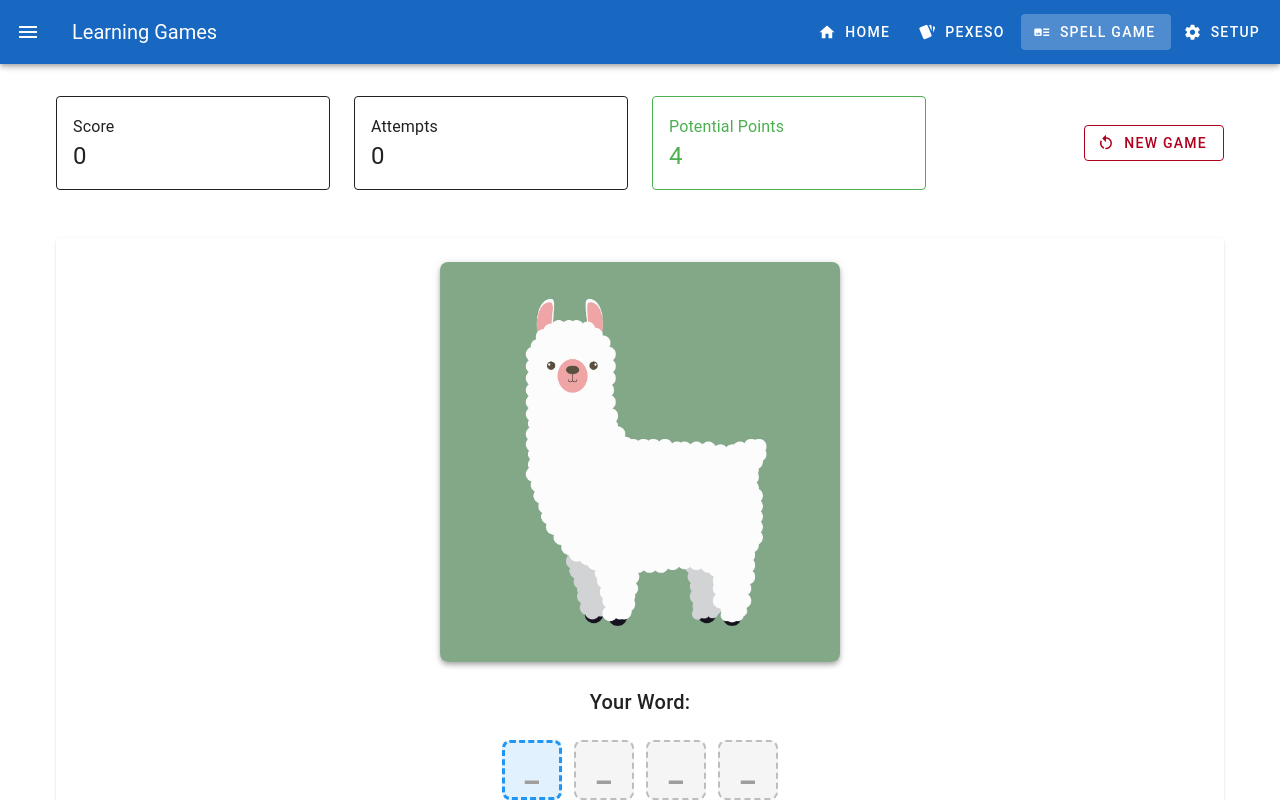
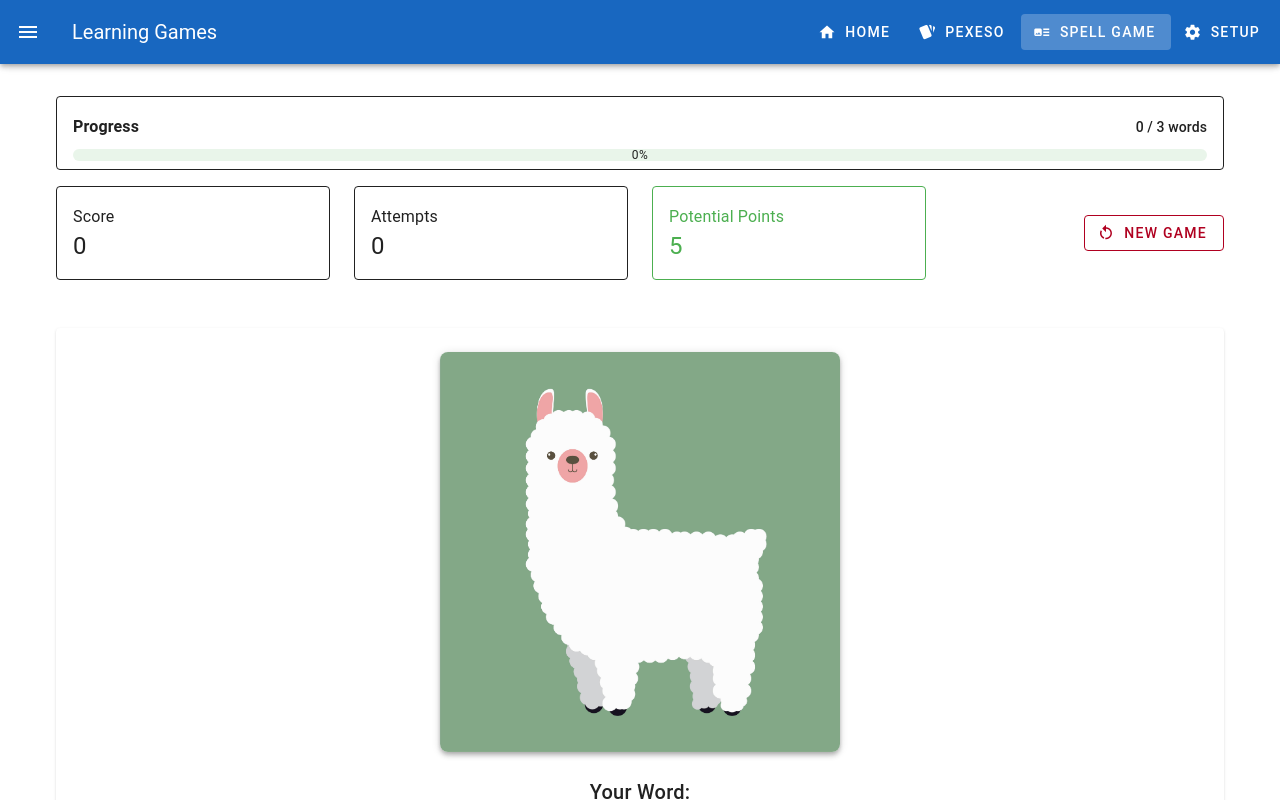
Before and after one commit to buksy90/words-pexeso, a Nuxt app: page /spell-game in a window 1280 px wide. Both pictures are taken after a click on the element 639 px from the left and 370 px from the top of the page. Shown: the top 800 px of the page. Built offline with nearby package versions, Linux system fonts and the light colour scheme; a web font is replaced by a local one.

Commit message:
Improved scoring

```diff
--- a/composables/useSpellGame.ts
+++ b/composables/useSpellGame.ts
@@ -31,6 +31,8 @@ export const useSpellGame = () => {
   const difficulty = ref<Difficulty>('easy')
   const currentRoundAttempts = ref(0)
   const potentialPoints = ref(0)
+  const completedWords = ref<Set<string>>(new Set())
+  const totalWords = ref(0)
 
   // Computed properties
   const targetWord = computed(() => currentThing.value?.word || '')
@@ -91,7 +93,10 @@ export const useSpellGame = () => {
     isCorrect.value = null
     activePosition.value = 0
     currentRoundAttempts.value = 0
-    potentialPoints.value = thing.word.length
+
+    // Calculate potential points based on word length and difficulty bonus
+    const difficultyBonus = difficulty.value === 'medium' ? 1 : difficulty.value === 'hard' ? 2 : 0
+    potentialPoints.value = thing.word.length + difficultyBonus
 
     // Create letter tiles from the word
     const wordLetters = thing.word.split('')
@@ -121,6 +126,9 @@ export const useSpellGame = () => {
     difficulty.value = selectedDifficulty
     attempts.value = 0
     score.value = 0
+    completedWords.value = new Set()
+    const { thingsCount } = useThings()
+    totalWords.value = thingsCount.value
     initRound()
   }
 
@@ -211,6 +219,10 @@ export const useSpellGame = () => {
       // Award points: 1 per letter, minus penalty for failed attempts
       const pointsEarned = Math.max(1, potentialPoints.value)
       score.value += pointsEarned
+      // Track completed word
+      if (currentThing.value) {
+        completedWords.value.add(currentThing.value.word)
+      }
     } else {
       // Decrease potential points for next attempt, but keep minimum of 1
       potentialPoints.value = Math.max(1, potentialPoints.value - 1)
@@ -253,6 +265,11 @@ export const useSpellGame = () => {
     activePosition: computed(() => activePosition.value),
     difficulty: computed(() => difficulty.value),
     potentialPoints: computed(() => potentialPoints.value),
+    completedWordsCount: computed(() => completedWords.value.size),
+    totalWords: computed(() => totalWords.value),
+    progressPercentage: computed(() =>
+      totalWords.value > 0 ? Math.round((completedWords.value.size / totalWords.value) * 100) : 0
+    ),
 
     // Computed
     targetWord,
--- a/pages/spell-game/index.vue
+++ b/pages/spell-game/index.vue
@@ -63,6 +63,26 @@
 
     <!-- Game Screen -->
     <template v-else>
+      <!-- Progress Bar -->
+      <v-card class="mb-4" variant="outlined">
+        <v-card-text class="pb-2">
+          <div class="d-flex justify-space-between align-center mb-2">
+            <span class="text-subtitle-1 font-weight-bold">Progress</span>
+            <span class="text-subtitle-2">{{ completedWordsCount }} / {{ totalWords }} words</span>
+          </div>
+          <v-progress-linear
+            :model-value="progressPercentage"
+            color="success"
+            height="12"
+            rounded
+          >
+            <template v-slot:default>
+              <strong class="text-caption">{{ progressPercentage }}%</strong>
+            </template>
+          </v-progress-linear>
+        </v-card-text>
+      </v-card>
+
       <!-- Game Stats -->
       <v-row class="mb-6">
         <v-col cols="12" sm="3">
@@ -254,6 +274,9 @@ const {
   activePosition,
   difficulty,
   potentialPoints,
+  completedWordsCount,
+  totalWords,
+  progressPercentage,
 
   // Actions
   startGame,
```
